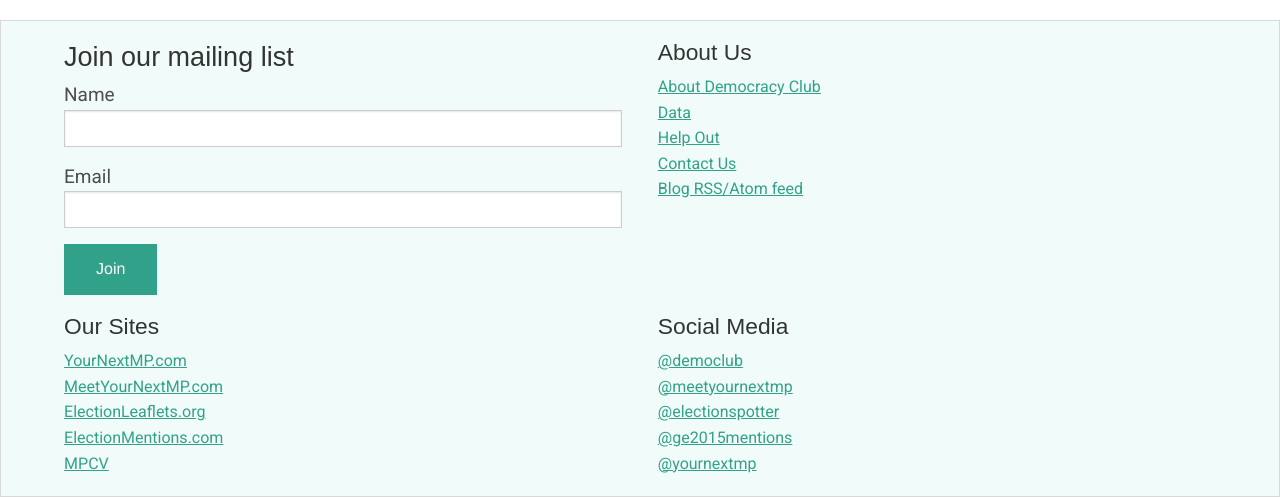
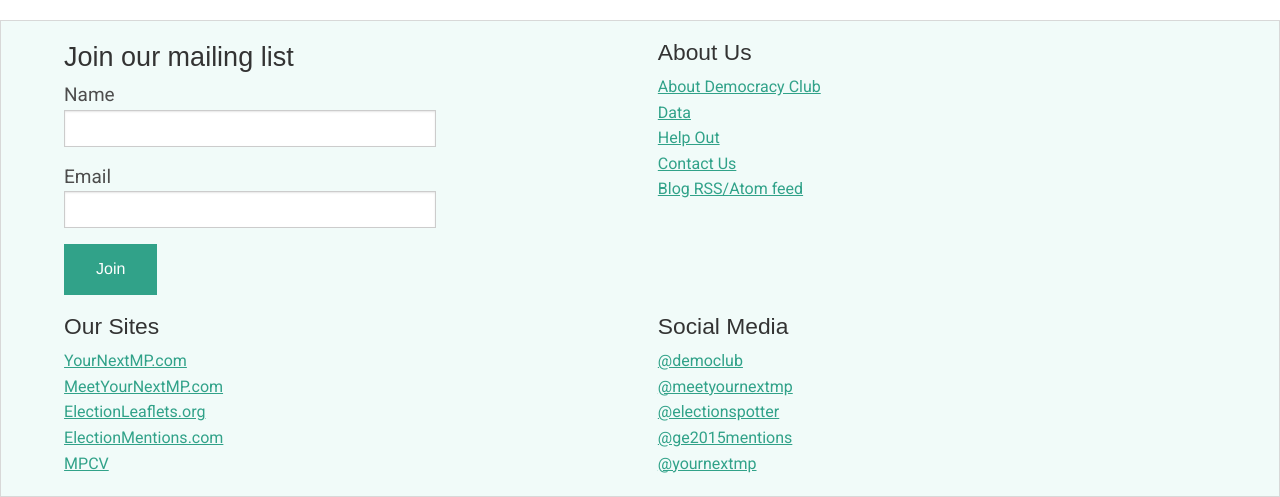
Before and after one commit to DemocracyClub/Website, a Django app: page /about/ in a window 1280 px wide. Shown: the part 2279-2776 px from the top of the page. Run offline with Django 3.2, Linux system fonts and the light colour scheme; some libraries are stand-ins or nearby versions; some web fonts are replaced.

Commit message:
Make sign up form a little narrower on large devices

```diff
--- a/democracy_club/templates/base.html
+++ b/democracy_club/templates/base.html
@@ -96,7 +96,7 @@
           <div class="row">
 
             <section class="columns large-6">
-              <div class="">
+              <div class="large-8">
                 <h3>Join our mailing list</h3>
                 <form action="http://mail.democracyclub.org.uk/subscribe" method="POST" accept-charset="utf-8" id="signup_form">
                   <div>
```
